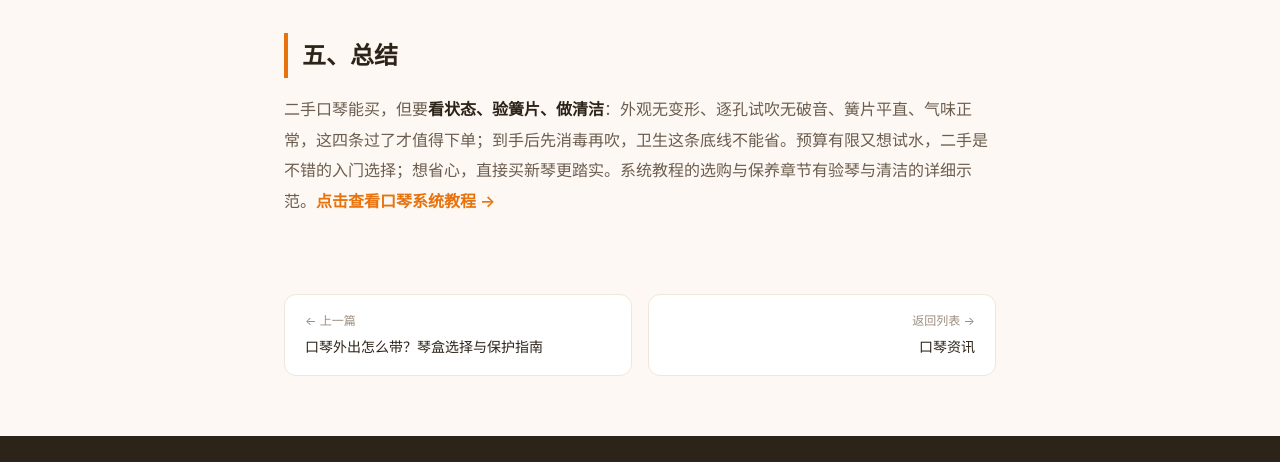
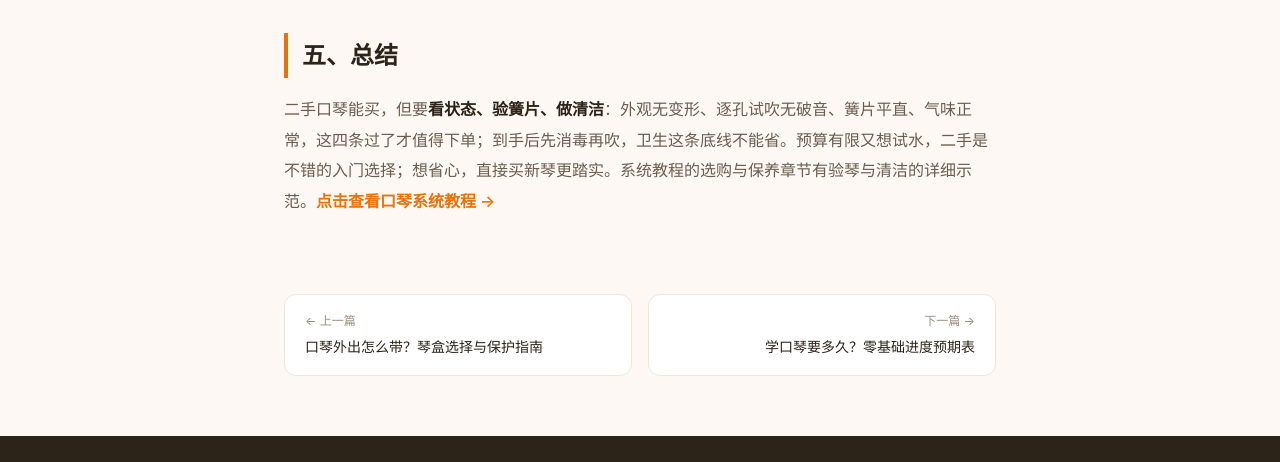
Before and after one commit to mfujun2025/kouqin, a plain HTML site: page news/article63.html in a window 1280 px wide. Shown: the part 2012-2474 px from the top of the page. Drawn offline with Linux system fonts and the light colour scheme.

Commit message:
article63 下一篇导航指向 article64

```diff
--- a/news/article63.html
+++ b/news/article63.html
@@ -78,7 +78,7 @@
 
 <div class="article-nav">
   <a href="article62.html"><span class="nav-label">← 上一篇</span>口琴外出怎么带？琴盒选择与保护指南</a>
-  <a href="../news.html" style="text-align:right;"><span class="nav-label">返回列表 →</span>口琴资讯</a>
+  <a href="article64.html" style="text-align:right;"><span class="nav-label">下一篇 →</span>学口琴要多久？零基础进度预期表</a>
 </div>
 
 <footer class="footer">
```
